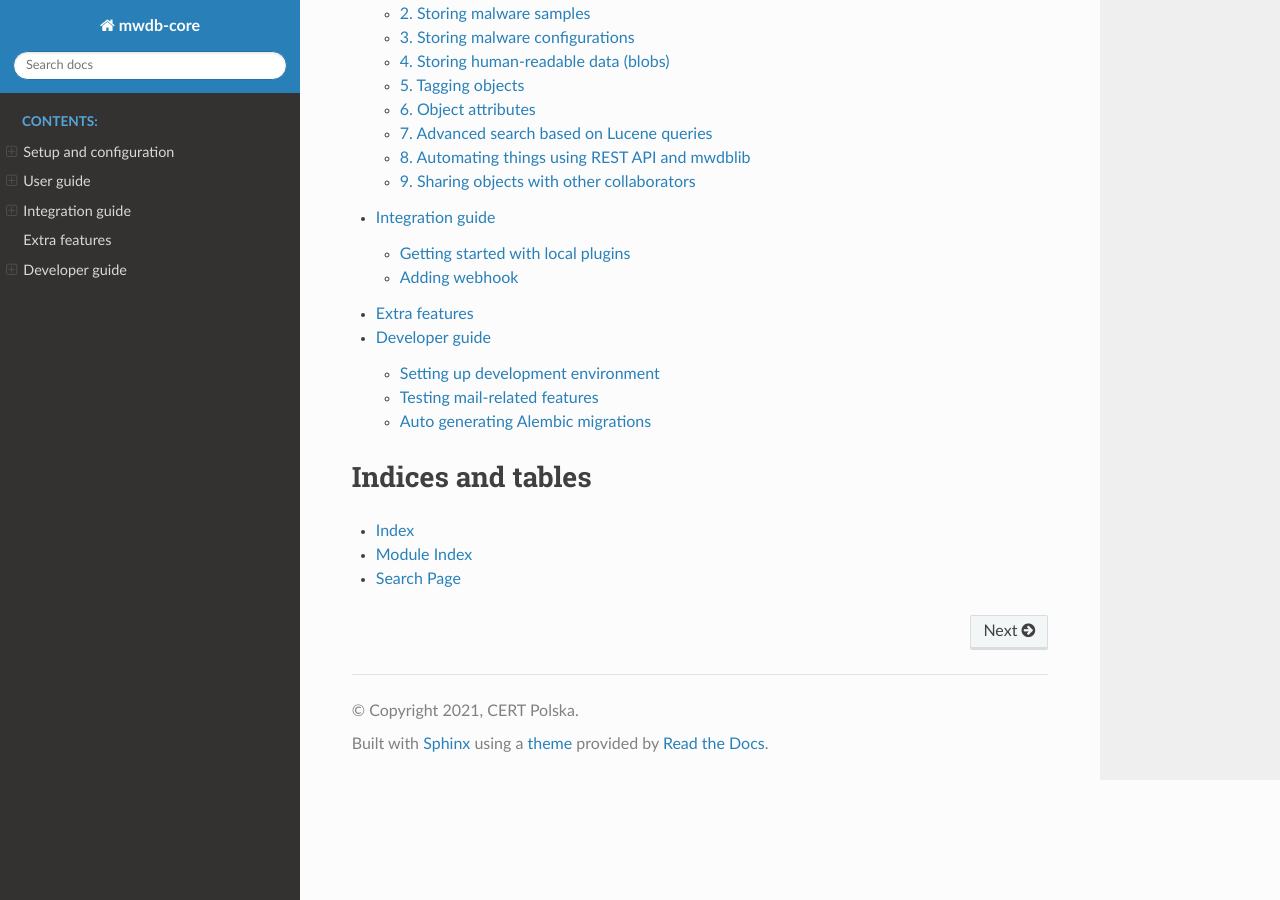
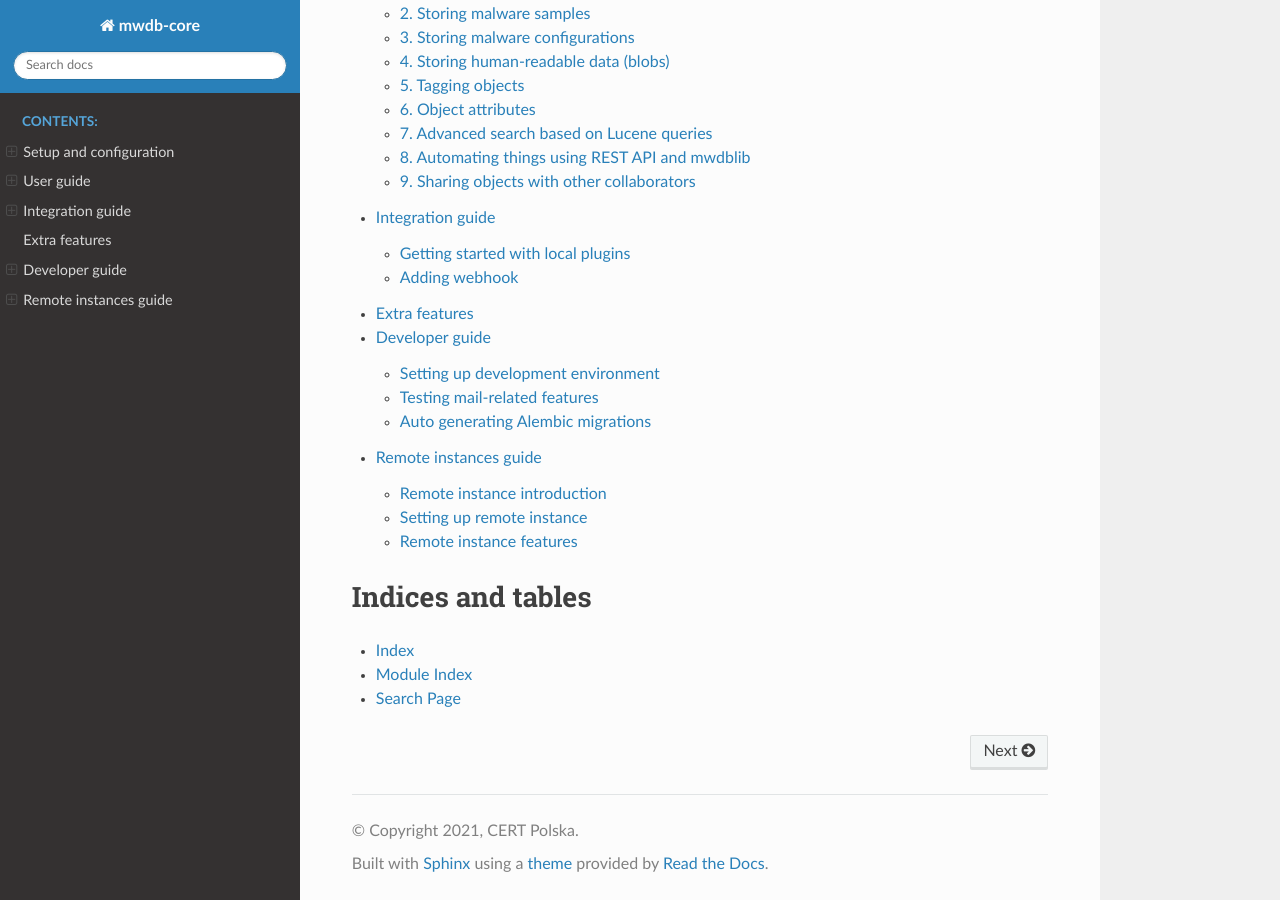
Before and after one commit to CERT-Polska/mwdb-core, a Sphinx documentation site: the page built from docs/index.rst, in a window 1280 px wide and 900 px high, scrolled down 802 px. Built offline with Sphinx 7.4.7 and the Read the Docs theme 2.0.0, drawn with Linux system fonts in a browser that asks for light colours; some of the changed lines change nothing that is shown.

Commit message:
Docs: remotes guide

```diff
--- a/docs/index.rst
+++ b/docs/index.rst
@@ -23,6 +23,7 @@
    integration-guide
    extra-features
    developer-guide
+   remotes-guide
 
 Indices and tables
 ==================
--- /dev/null
+++ b/docs/remotes-guide.rst
@@ -0,0 +1,115 @@
+Remote instances guide
+===============
+
+Remote instance introduction
+----------------------------------
+
+Remote instances allow us to use external mwdb servers within our local instance.
+This gives us the ability to view samples located in the remote instance, as well as pull data from the remote instance to the local instance and push to the remote.
+
+Depending on the permissions we have on the remote instance, the following things are possible for us:
+
+* viewing samples, configs and blobs
+* pull action to retrieve an object from a remote instance
+* performing a push action to push an object to the remote instance
+
+Remote instance UI are currently limited to the main mwdb views.
+Actions affecting the state of the object on a remote instance, such as commenting, adding tags or attributes, were also blocked.
+
+Setting up remote instance
+----------------------------------
+
+In order to use the remote instance views, you need the api key associated with the account authorized within it.
+If you don't have the api key generated or don't know how to do it, check :ref:`How to use API keys?` for more information.
+
+With the api key generated already, navigate to the file ``mwdb.ini`` inside ``docker`` folder in main project directory.
+In this file you should add the definition of the remote instance along with the api key and its url in the form:
+
+.. code-block:: docker
+    ...
+    remotes = mwdb.cert.pl
+
+    [remote:mwdb.cert.pl]
+    url = http://mwdb.cert.pl
+    api_key=ey...
+
+The remotes variable inside this file passes the list of variables to the mwdb configuration files, from which we can browse remote instances within by the local application instance.
+If we want to define more remote instances, just add more remots in the form
+
+.. code-block:: docker
+
+    [remote:<remote-name>]
+    url = <remote-url>
+    api_key=<remote-api-token>
+
+and then add them to the variable remotes in ``mwdb.ini``
+
+.. code-block:: docker
+
+    remotes = remote-name1, remote-name2
+
+This way we will have access to multiple instances by navigating through the local mwdb application.
+
+.. warning::
+
+   Note that the api key used to define the remote instance allows all users of the local instance to have remote user permissions.
+
+By placing the server using the docker service, you will see options related to remote instances in the main view.
+
+Remote instance features
+----------------------------------
+Going to the remote mwdb instance is done via the new dropdown in the right threshold of the navigation bar.
+After clicking on it, a list of defined remotes will appear. Selecting a given instance will take you to its remote view.
+
+.. image:: ../_static/remote-switch.png
+   :target: ../_static/remote-switch.png
+   :alt: navbar remote
+
+To go back to the local mwdb, just click on the button ``Local instance`` or you can change the current remote instance by selecting a different one from the list under ``Switch to remote...``.
+
+.. image:: ../_static/remote-view.png
+   :target: ../_static/remote-view.png
+   :alt: remote recent view
+
+Remote instance view allows you to view shared with you samples, configs and blobs or getting to know the detailed information related to a specific object stored in the remote instance
+At the moment, there are views depending on the object category and the search view.
+
+.. warning::
+
+    The quick query function has been limited because it would refer to the user who owns the api key in the defined remote instance.
+
+By going to the view of a specific object on a remote instance, we will learn detailed information about this object and we will be able to perform two possible actions on it:
+
+* ``Download`` to download the object from a remote instance
+* ``Pull`` to load the object into the local mwdb database
+
+The remaining actions that can be performed on the remote object have been limited.
+
+.. image:: ../_static/remote-object-pull.png
+   :target: ../_static/remote-object-pull.png
+   :alt: remote object view pull
+
+Another way to load an object from a remote instance to a local one is to go to a new view in the local mwdb `` Pull``.
+Then select the instance from which you want to pull the object and enter its identifier.
+
+.. image:: ../_static/remote-pull.png
+   :target: ../_static/remote-pull.png
+   :alt: local remote object view pull
+
+
+Similar to the pull action on an object on a remote instance, we can also push an object from a local instance to a remote instance by clicking the appropriate ``push`` button in the local object view.
+
+.. image:: ../_static/remote-push.png
+   :target: ../_static/remote-push.png
+   :alt: remote object view push
+
+After clicking on the button, a window will appear in which you will have to select the remote instance to which you want to push the object.
+
+.. image:: ../_static/remote-push-modal.png
+   :target: ../_static/remote-push-modal.png
+   :alt: remote object view push modal
+
+.. warning::
+
+    Please note that when pushing objects onto a remote instance, we perform this action as the user to whom the api key belongs.
+    For this reason, the objects will be published under his login, provided that he has permission to upload the given type of object in the selected defined remote instance.
```
Also changed, not shown: docs/_static/remote-object-pull.png (added), docs/_static/remote-pull.png (added), docs/_static/remote-push-modal.png (added), docs/_static/remote-push.png (added), docs/_static/remote-switch.png (added), docs/_static/remote-view.png (added).
